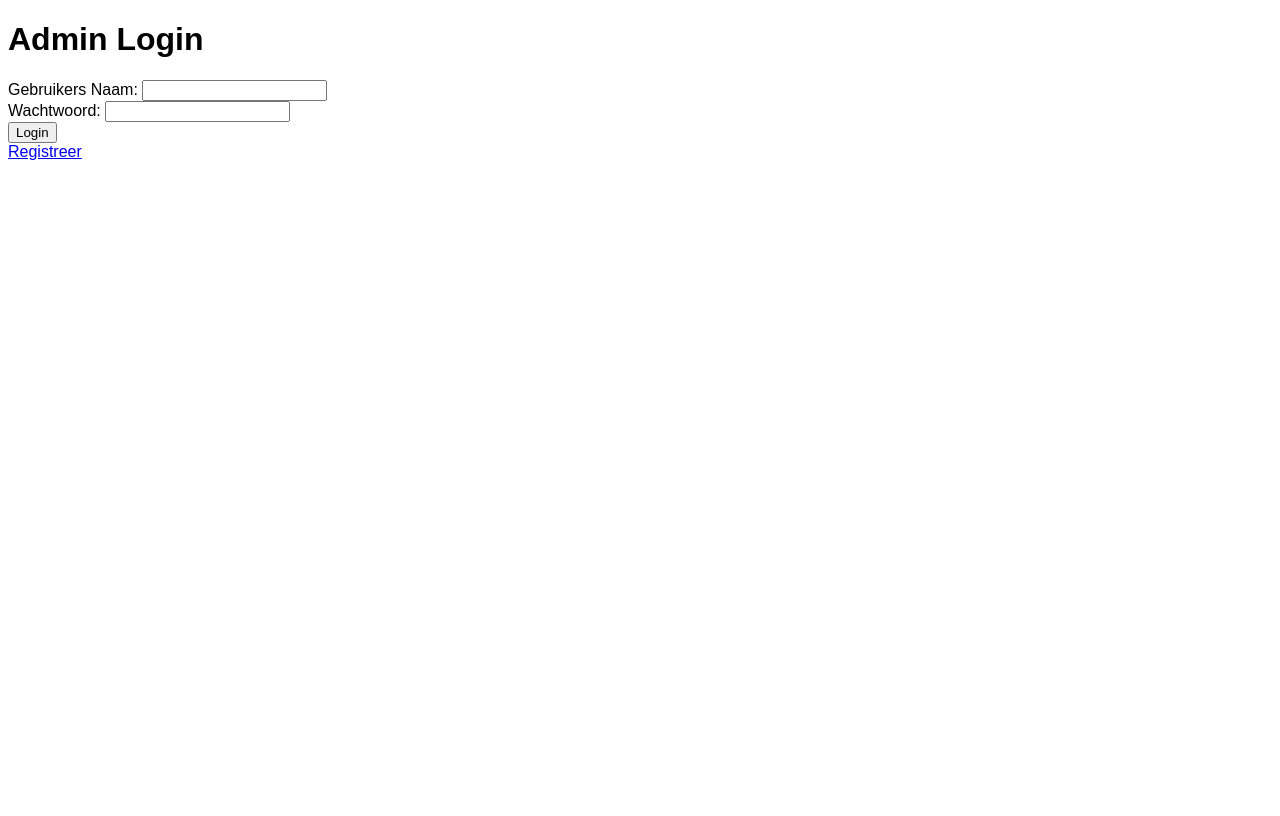
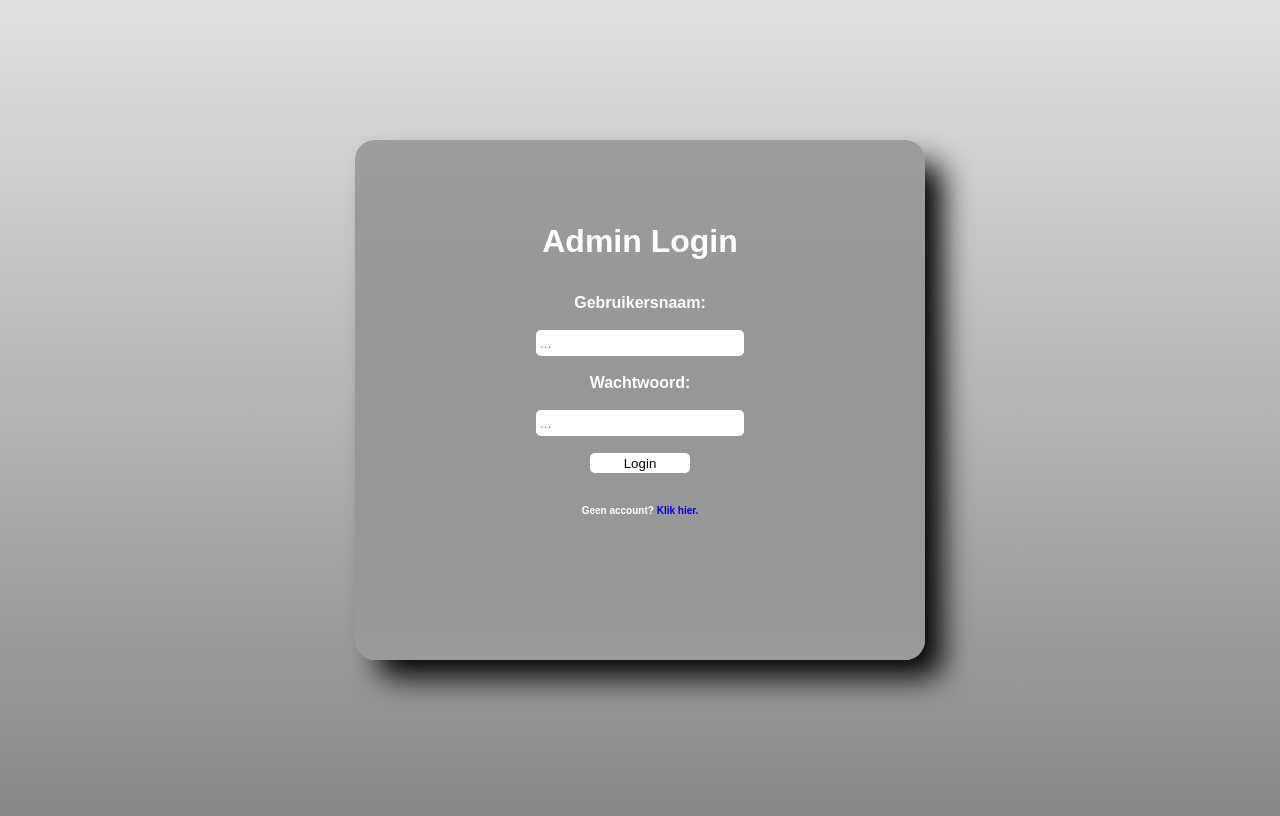
Before and after one commit to Bodilukepoels/Voedselbank-Maaskantje, a PHP site: page /admin_login.php in a window 1280 px wide. Before the commit the page ends 160 px from the top, so only its background shows below. Run offline with PHP 8.4, Linux system fonts and the light colour scheme.

Commit message:
admin?page?style

```diff
--- a/admin_login.php
+++ b/admin_login.php
@@ -37,14 +37,16 @@ if (isset($_COOKIE['admin_logged_in']) && $_COOKIE['admin_logged_in'] == "true")
     <link rel="stylesheet" href="styles.css">
 </head>
 <body>
+    <div class="container">
     <h1>Admin Login</h1>
     <form action="admin_login.php" method="post">
-        <label for="username">Gebruikers Naam:</label>
-        <input type="text" name="username" id="username" required><br>
-        <label for="password">Wachtwoord:</label>
-        <input type="password" name="password" id="password" required><br>
-        <input type="submit" value="Login">
+        <label for="username">Gebruikersnaam:</label> <Br>
+        <input type="text" name="username" id="username" placeholder= "..." required><br>
+        <label for="password">Wachtwoord:</label> <Br>
+        <input type="password" name="password" id="password" placeholder="..." required><br>
+        <input style="width: 100px;" type="submit" id="login" value="Login">
     </form>
-    <a href="register.php">Registreer</a>
+     <h2 class="noacc">Geen account? <a href="register.php" id="link">Klik hier.</a></h2>
+    </div>
 </body>
 </html>
--- a/styles.css
+++ b/styles.css
@@ -1,5 +1,8 @@
 body {
-  font-family: Arial, sans-serif;
+  font-family: Arial, Helvetica, sans-serif;
+  height: 100vh;
+  background-image: linear-gradient(rgba(225, 225, 225), rgb(135, 135, 135));
+  overflow: hidden;
 }
 
 table {
@@ -17,3 +20,48 @@ td {
 th {
   background-color: #f2f2f2;
 }
+
+.container {
+  box-shadow: 20px 20px 30px -3px black;
+  background-color: rgb(0, 0, 0);
+  /* Fallback color */
+  background: linear-gradient(rgba(134, 134, 134, 0.7), rgb(154, 154, 154));
+  /* Black w/opacity/see-through */
+  color: white;
+  font-weight: bold;
+  position: absolute;
+  top: 50%;
+  left: 50%;
+  transform: translate(-50%, -50%);
+  z-index: 2;
+  width: 450px;
+  padding: 60px;
+  text-align: center;
+  border-radius: 20px;
+  line-height: 40px;
+  height: 50%;
+}
+input {
+  width: 200px;
+  height: 20px;
+  background-color: white;
+  border: 2px solid white;
+  border-radius: 5px;
+}
+.noacc {
+  font-size: 10px;
+  text-decoration: none;
+}
+#link {
+  text-decoration: none;
+}
+#login {
+  background-color: white;
+  cursor: pointer;
+  transition: all 1s;
+}
+
+#login:hover {
+  background-color: rgb(195, 195, 195);
+  transition: all 1s;
+}
```
